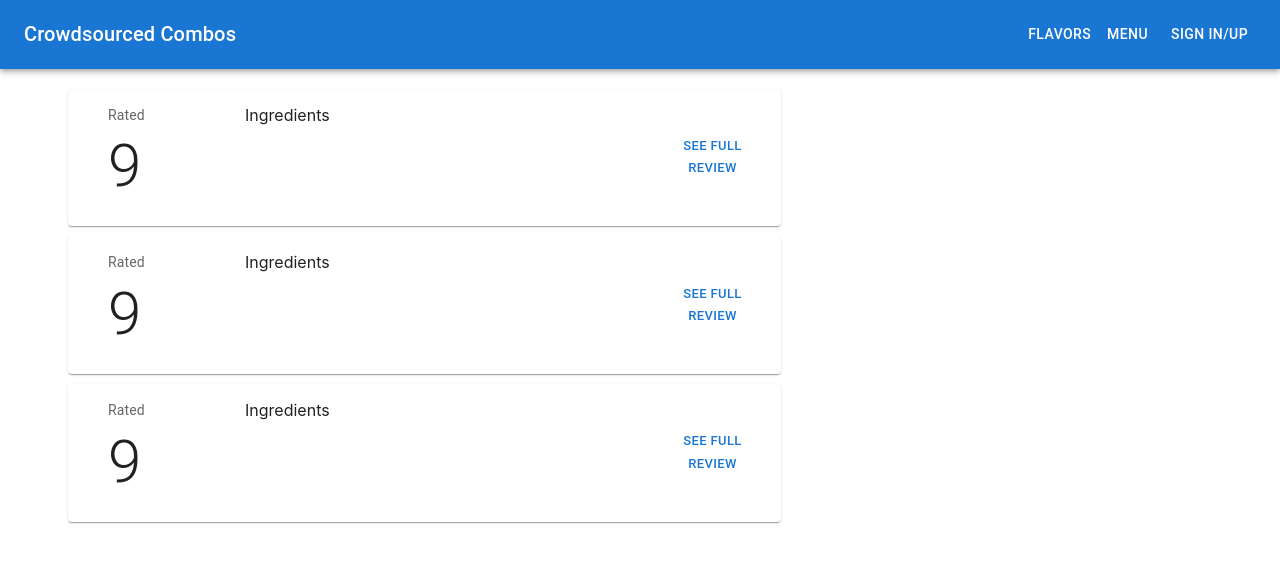
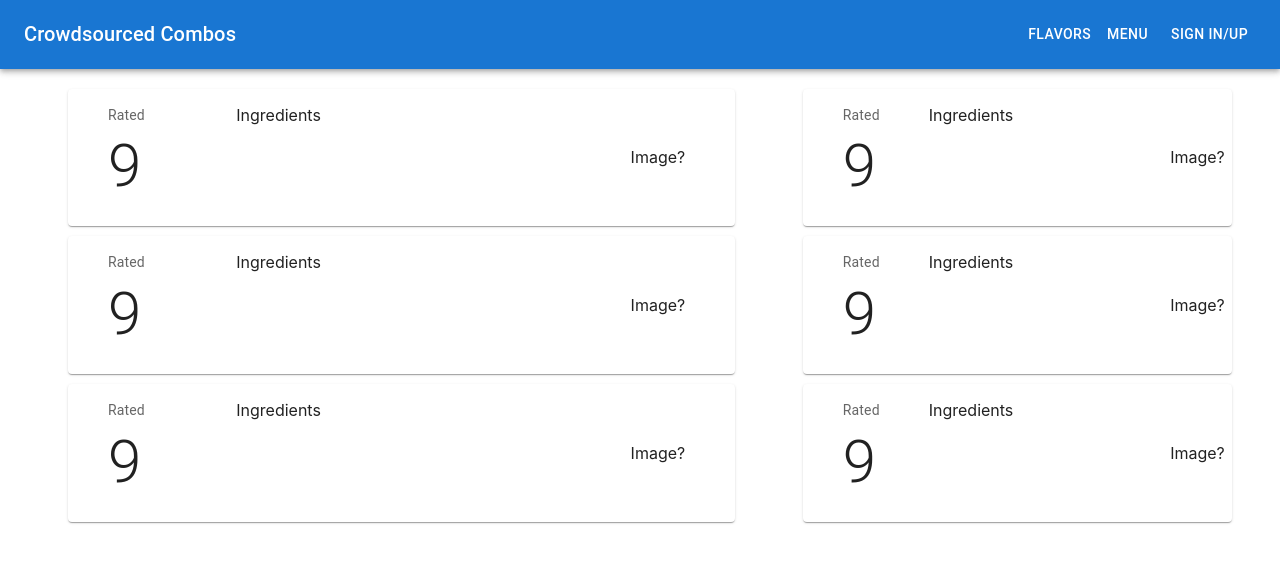
Before and after one commit to CroudsourcedCombos/main, a Next.js app in the folder frontend/: page /signed-out in a window 1280 px wide. Shown: the top 562 px of the page. Built offline with nearby package versions, Linux system fonts and the light colour scheme.

Commit message:
updated reviewcard layout

```diff
--- a/frontend/components/reviewcard.js
+++ b/frontend/components/reviewcard.js
@@ -17,13 +17,13 @@ const bull = (
   </Box>
 );
 
-export default function BasicCard() {
+export default function ReviewCard() {
     const [Rating, setRating] = React.useState(0);
     const [Category, setCategory] = React.useState("Sandwhich");
     const [Ingredients, setIngredients] = React.useState([])
 
     return (
-    <Card sx={{ width: "100%", border: "1", margin: "10px", display: "flex", alignContent: "space-between"}}>
+    <Card sx={{ width: "100%", border: "1", margin: "10px", display: "flex"}}>
       <Container sx = {{width: "20%"}}>
         <CardContent>
             <Typography sx={{ fontSize: 14 }} color="text.secondary" gutterBottom>
@@ -39,10 +39,8 @@ export default function BasicCard() {
               Ingredients
           </CardContent>
       </Container>
-      <Container sx = {{width: "20%", display: "flex", alignContent: "center"}}>
-        <CardActions>
-            <Button size="small">See Full Review</Button>
-        </CardActions>
+      <Container sx = {{width: "20%", display: "flex", alignItems: "center"}}>
+        Image?
       </Container>
 
     </Card>
--- a/frontend/pages/signed-out.js
+++ b/frontend/pages/signed-out.js
@@ -24,7 +24,7 @@ import { Button, Container } from "@mui/material";
 import { useState } from "react";
 import CheckboxesGroup from "../components/foodCheckboxes";
 import { Box } from "@mui/system";
-import  BasicCard  from "../components/reviewcard";
+import  ReviewCard  from "../components/reviewcard";
 
 export default function SignedOut() {
   const [value, setValue] = useState(2);
@@ -40,13 +40,15 @@ export default function SignedOut() {
     <>
         <ResponsiveAppBar></ResponsiveAppBar>
         <Container maxWidth = "xl" sx = { {display: "flex", justifyContent: "space-between"}}>
-                <Container sx = { { width: "65%", margin: "10px"}}>
-                    <BasicCard></BasicCard>
-                    <BasicCard></BasicCard>
-                    <BasicCard></BasicCard>
+                <Container sx = { { width: "60%", margin: "10px"}}>
+                    <ReviewCard></ReviewCard>
+                    <ReviewCard></ReviewCard>
+                    <ReviewCard></ReviewCard>
                 </Container>
-                <Container sx = { {width: "35%", margin: "20px"}}>
-
+                <Container sx = { {width: "40%", margin: "10px"}}>
+                    <ReviewCard></ReviewCard>
+                    <ReviewCard></ReviewCard>
+                    <ReviewCard></ReviewCard>
                 </Container>
         </Container>
 
```
